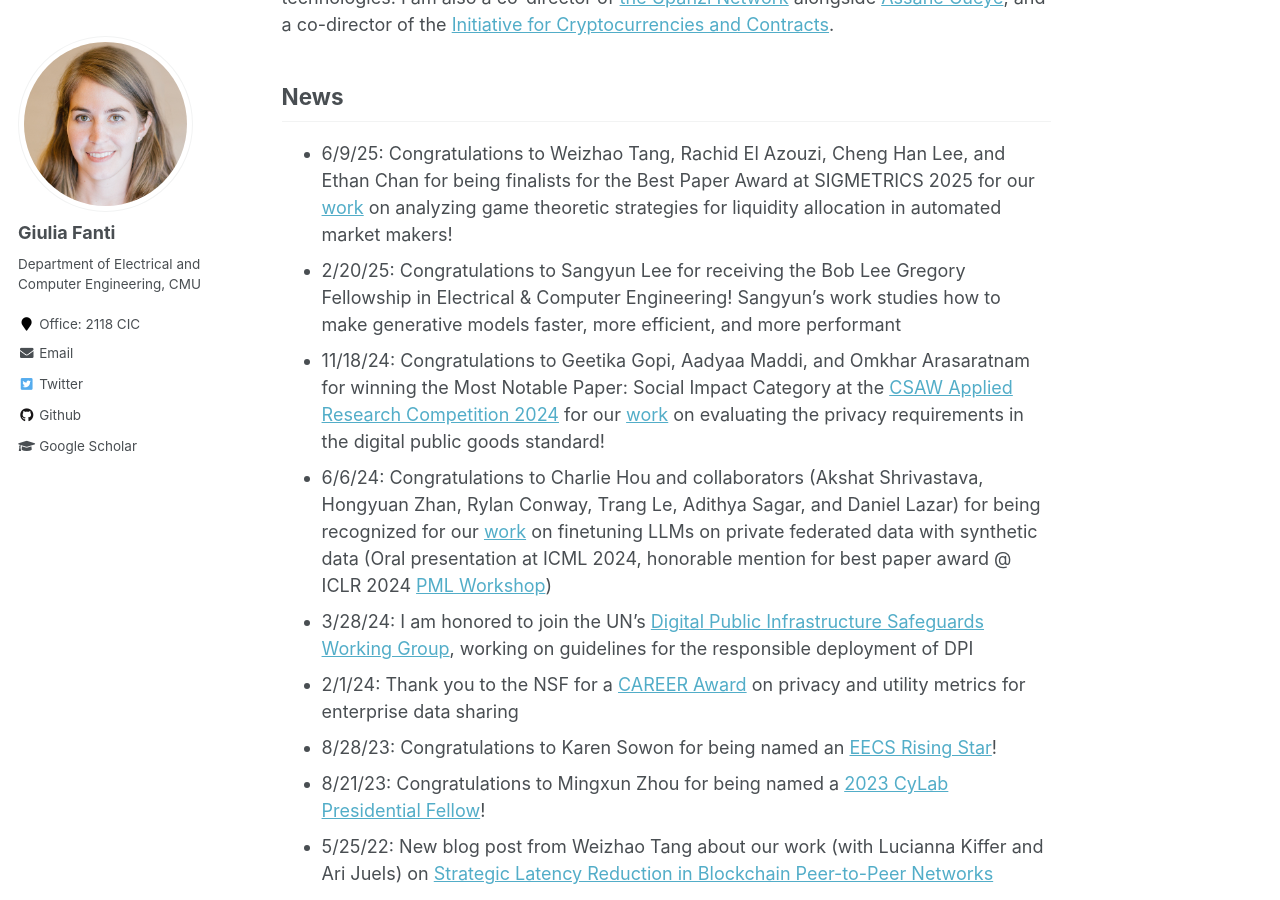
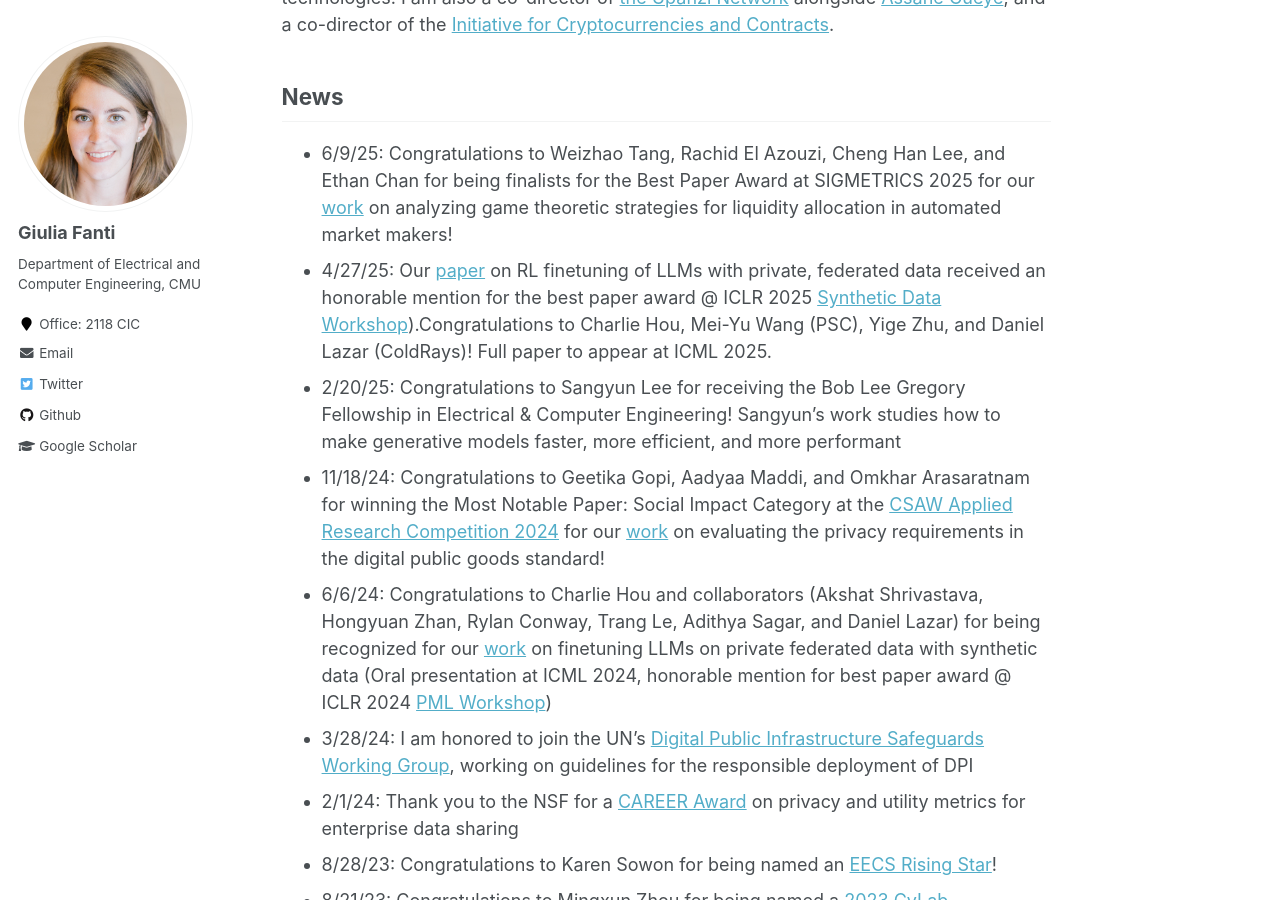
Before and after one commit to gfanti/gfanti.github.io, a Jekyll site: the page built from _pages/about.md, in a window 1280 px wide and 900 px high, scrolled down 310 px. Built offline with Jekyll 4.4.1, drawn with Linux system fonts in a browser that asks for light colours.

Commit message:
added POPri to landing page

```diff
--- a/_pages/about.md
+++ b/_pages/about.md
@@ -12,6 +12,7 @@ I am the Angel Jordan Associate Professor of <a href="https://ece.cmu.edu">Elect
 
 ## News
 * 6/9/25: Congratulations to Weizhao Tang, Rachid El Azouzi, Cheng Han Lee, and Ethan Chan for being finalists for the Best Paper Award at SIGMETRICS 2025 for our <a href="https://ui.adsabs.harvard.edu/abs/2024arXiv241110399T/abstract">work</a> on analyzing game theoretic strategies for liquidity allocation in automated market makers!
+* 4/27/25: Our <a href="https://arxiv.org/abs/2504.16438">paper</a> on RL finetuning of LLMs with private, federated data received an honorable mention for the best paper award @ ICLR 2025 <a href="https://synthetic-data-iclr.github.io/">Synthetic Data Workshop</a>).Congratulations to Charlie Hou, Mei-Yu Wang (PSC), Yige Zhu, and Daniel Lazar (ColdRays)! Full paper to appear at ICML 2025.
 * 2/20/25: Congratulations to Sangyun Lee for receiving the Bob Lee Gregory Fellowship in Electrical & Computer Engineering! Sangyun's work studies how to make generative models faster, more efficient, and more performant
 * 11/18/24: Congratulations to Geetika Gopi, Aadyaa Maddi, and Omkhar Arasaratnam for winning the Most Notable Paper: Social Impact Category at the <a href="sdf">CSAW Applied Research Competition 2024</a> for our <a href="https://www.usenix.org/system/files/soups2024-gopi.pdf">work</a> on evaluating the privacy requirements in the digital public goods standard!
 * 6/6/24: Congratulations to Charlie Hou and collaborators (Akshat Shrivastava, Hongyuan Zhan, Rylan Conway, Trang Le, Adithya Sagar, and Daniel Lazar) for being recognized for our <a href="https://arxiv.org/pdf/2406.02958">work</a> on finetuning LLMs on private federated data with synthetic data (Oral presentation at ICML 2024, honorable mention for best paper award @ ICLR 2024 <a href="https://pml-workshop.github.io/iclr24/">PML Workshop</a>)
```
